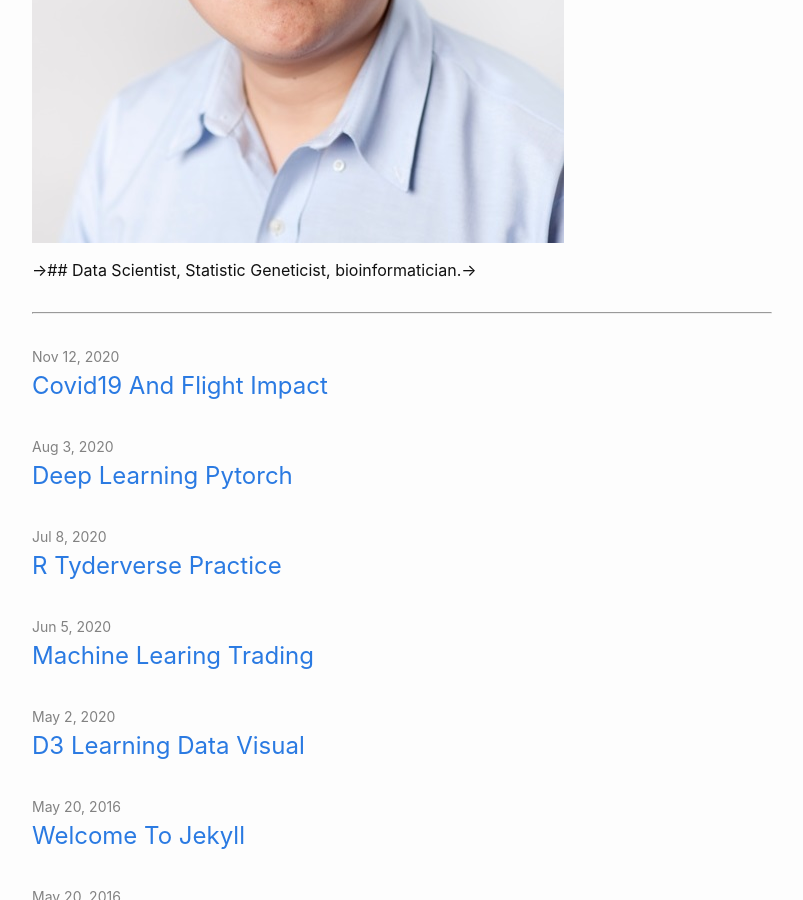
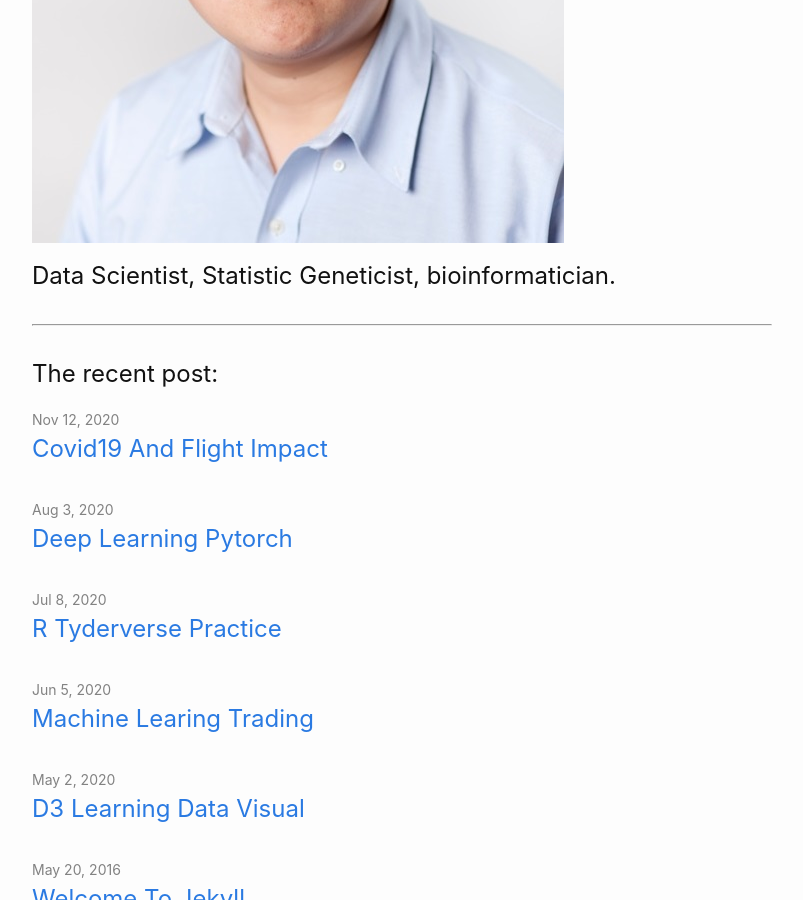
Before and after one commit to chenjunonly/home, a Jekyll site: the page built from index.md, in a window 1280 px wide and 900 px high, scrolled down 567 px. Shown: the whole window, without its empty margins (238-1041 px from the left). Built offline with Jekyll 4.4.1, drawn with Linux system fonts in a browser that asks for light colours; our own code applies the rules of GitHub Pages for plain Markdown files.

Commit message:
Update index.md

```diff
--- a/index.md
+++ b/index.md
@@ -12,6 +12,8 @@ layout: home
 
 ![Image](image/Jun_Chen_photo.jpg)
 
-->## Data Scientist, Statistic Geneticist, bioinformatician.->
+## Data Scientist, Statistic Geneticist, bioinformatician.
 
 *****
+
+## The recent post:
```
